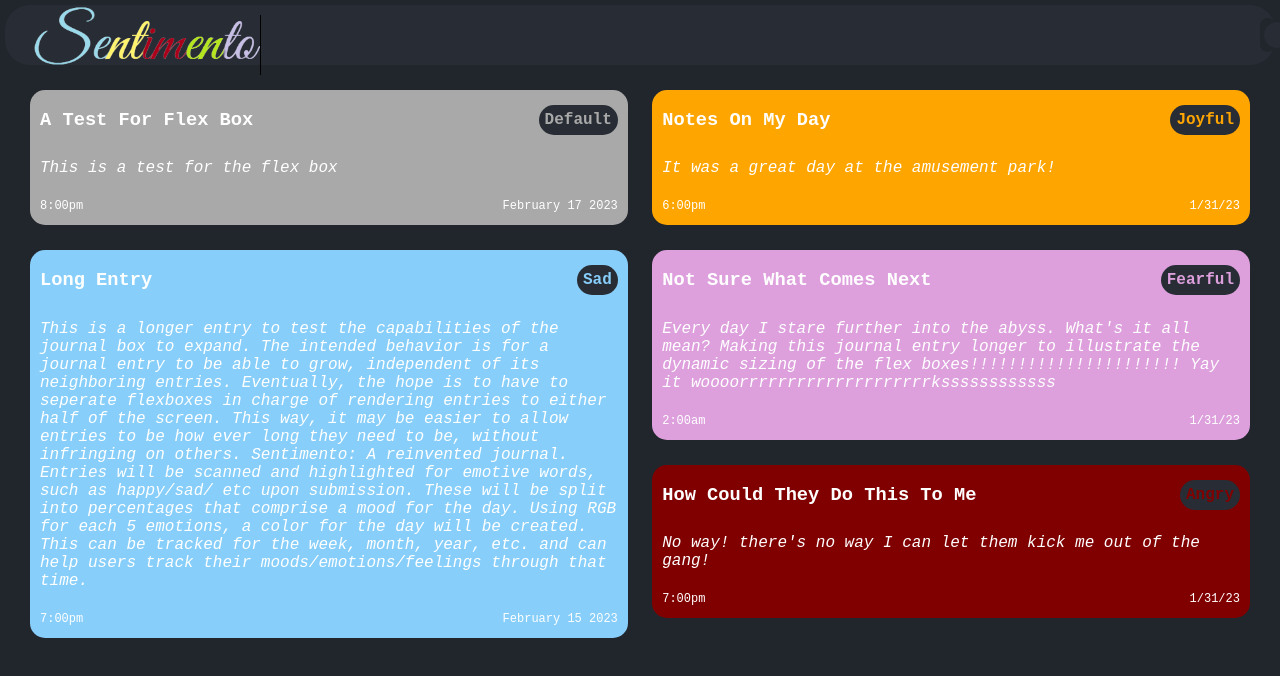
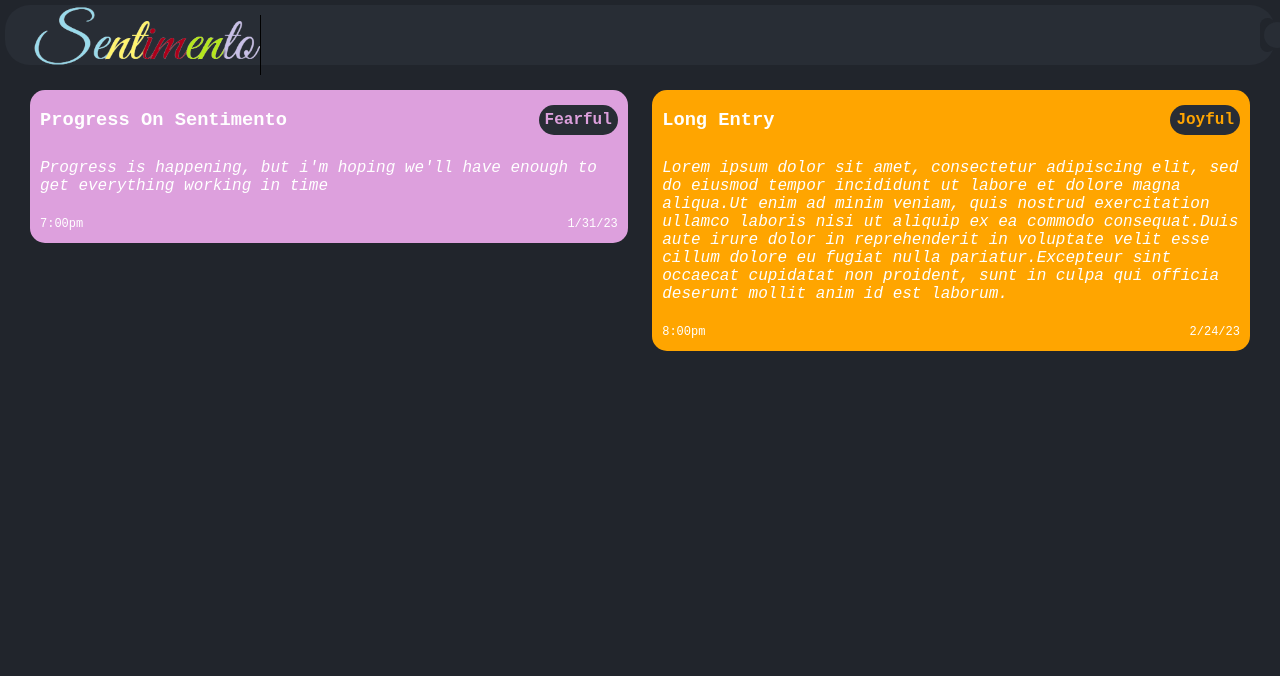
Before and after one commit to AnthonyLupica/Sentimento, a React (Vite) app in the folder react-app/: page / in a window 1280 px wide. Shown: the top 676 px of the page. Built offline with nearby package versions, Linux system fonts and the light colour scheme.

Commit message:
Checking in changes

```diff
--- a/react-app/src/App.jsx
+++ b/react-app/src/App.jsx
@@ -11,38 +11,33 @@ import './styles/JournalEntry.css';
 
 export default function App() {
 
+    console.log("App component rendered");
     return (
-        <div className="TheContainerAboveAll">
+        <>
             <NavBar />
 
             <div className="JournalContainerContainer">
+
+                {/* Journals for the left vertical */}
                 <div className="JournalContainerLeft">
-                    <JournalEntry mood="Default" title="A test for flex box" entry="This is a test for the flex box" time="8:00pm" date="February 17 2023" />
                     <JournalEntry
-                        mood="Sad"
-                        title="Long Entry"
-                        entry="This is a longer entry to test the capabilities of the journal box to expand. The intended behavior is for a journal entry to
-                               be able to grow, independent of its neighboring entries. Eventually, the hope is to have to seperate flexboxes in charge of rendering entries
-                               to either half of the screen. This way, it may be easier to allow entries to be how ever long they need to be, without infringing on others.
-                               Sentimento: A reinvented journal. Entries will be scanned and highlighted for emotive words, such as happy/sad/ etc upon submission. These will be split
-                               into percentages that comprise a mood for the day. Using RGB for each 5 emotions, a color for the day will be created. This can be tracked for the week, month,
-                               year, etc. and can help users track their moods/emotions/feelings through that time."
-                        time="7:00pm"
-                        date="February 15 2023"
+                        mood="Fearful"
+                        title="Progress on Sentimento"
+                        entry="Progress is happening, but i'm hoping we'll have enough to get everything working in time"
+                        time="7:00pm" date="1/31/23"
                     />
                 </div>
+
+                {/* Journals for the right vertical */}
                 <div className="JournalContainerRight">
-                    <JournalEntry mood="Joyful" title="Notes on my Day" entry="It was a great day at the amusement park!" time="6:00pm" date="1/31/23" />
                     <JournalEntry
-                        mood="Fearful"
-                        title="Not sure what comes next"
-                        entry="Every day I stare further into the abyss. What's it all mean? Making this journal entry longer to illustrate the dynamic sizing of the flex boxes!!!!!!!!!!!!!!!!!!!!!! Yay it woooorrrrrrrrrrrrrrrrrrrrkssssssssssss"
-                        time="2:00am"
-                        date="1/31/23"
+                        mood="Joyful"
+                        title="Long Entry"
+                        entry="Lorem ipsum dolor sit amet, consectetur adipiscing elit, sed do eiusmod tempor incididunt ut labore et dolore magna aliqua.Ut enim ad minim veniam, quis nostrud exercitation ullamco laboris nisi ut aliquip ex ea commodo consequat.Duis aute irure dolor in reprehenderit in voluptate velit esse cillum dolore eu fugiat nulla pariatur.Excepteur sint occaecat cupidatat non proident, sunt in culpa qui officia deserunt mollit anim id est laborum."
+                        time="8:00pm" date="2/24/23"
                     />
-                    <JournalEntry mood="Angry" title="How could they do this to me" entry="No way! there's no way I can let them kick me out of the gang!" time="7:00pm" date="1/31/23" />
                 </div>
             </div>
-        </div>
+        </>
     );
 };
--- a/react-app/src/components/DarkLightToggle.jsx
+++ b/react-app/src/components/DarkLightToggle.jsx
@@ -1,4 +1,4 @@
-import React, { useState, useEffect } from 'react';
+import React from 'react';
 import '../styles/DarkLightToggle.css';
 
 export default function DarkLightToggle() {
@@ -8,7 +8,7 @@ export default function DarkLightToggle() {
        toggleTheme = function to change current state
        useState() = passes in initial state for theme
     */
-    const [theme, toggleTheme] = useState('Dark');
+    const [theme, toggleTheme] = React.useState('Dark');
 
     // toggler gets called on button click, and simply switches the theme
     const toggler = () => {
@@ -20,7 +20,7 @@ export default function DarkLightToggle() {
     };
 
     // useEffect hook to switch classNames and make decisions according to theme state
-    useEffect(() => {
+    React.useEffect(() => {
 
         // switch any class names for the theme switch
         document.body.className = "body" + theme;
@@ -40,6 +40,7 @@ export default function DarkLightToggle() {
 
     }, [theme]);
 
+    console.log("DarkLightToggle component rendered");
     return (
         <label className="DarkLight">
             <input type="checkbox" onClick={toggler} />
--- a/react-app/src/components/JournalEntry.jsx
+++ b/react-app/src/components/JournalEntry.jsx
@@ -24,6 +24,7 @@ export default function JournalEntry(props) {
             boxColor = 'DarkGray';
     }
 
+    console.log("JournalEntry component rendered");
     return (
         <div className="JournalBox" style={{ backgroundColor: boxColor }}>
             <div className="Headerbox">
--- a/react-app/src/components/NavBar.jsx
+++ b/react-app/src/components/NavBar.jsx
@@ -4,6 +4,8 @@ import DarkLightToggle from "./DarkLightToggle";
 import '../styles/NavBar.css';
 
 export default function NavBar() {
+
+    console.log("NavBar component rendered");
     return (
         <nav id="nav" className="navDark">
             <img src={logo} alt="Sentimento" className="sentimento--logo" />
--- a/react-app/src/styles/JournalEntry.css
+++ b/react-app/src/styles/JournalEntry.css
@@ -83,7 +83,7 @@
     padding: 6px;
 
     /* default background color */
-    background-color: #e2e5e9;
+    background-color: #282D35;
 }
 
 /* The text parented by Emotion--Display */
```
